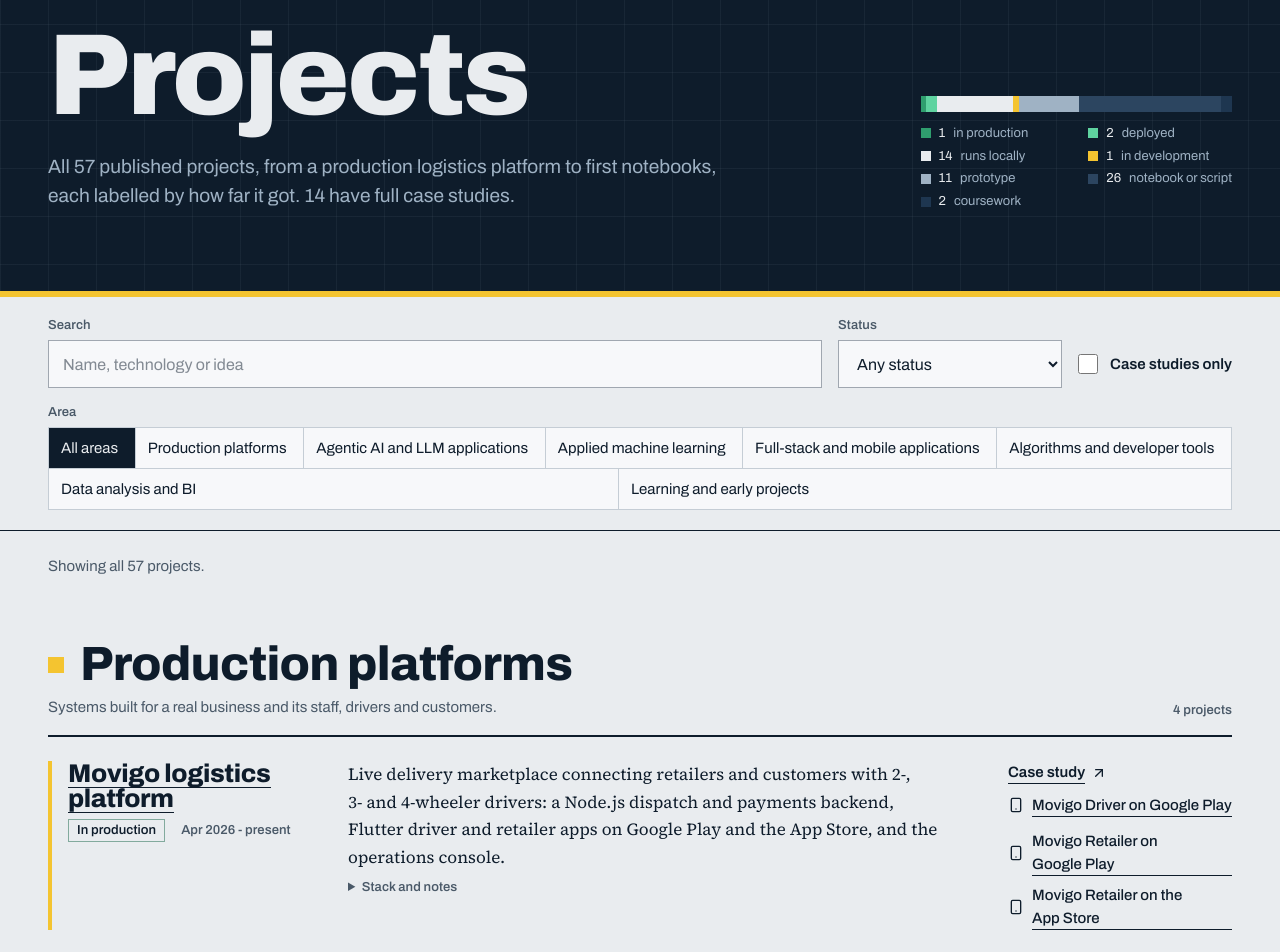
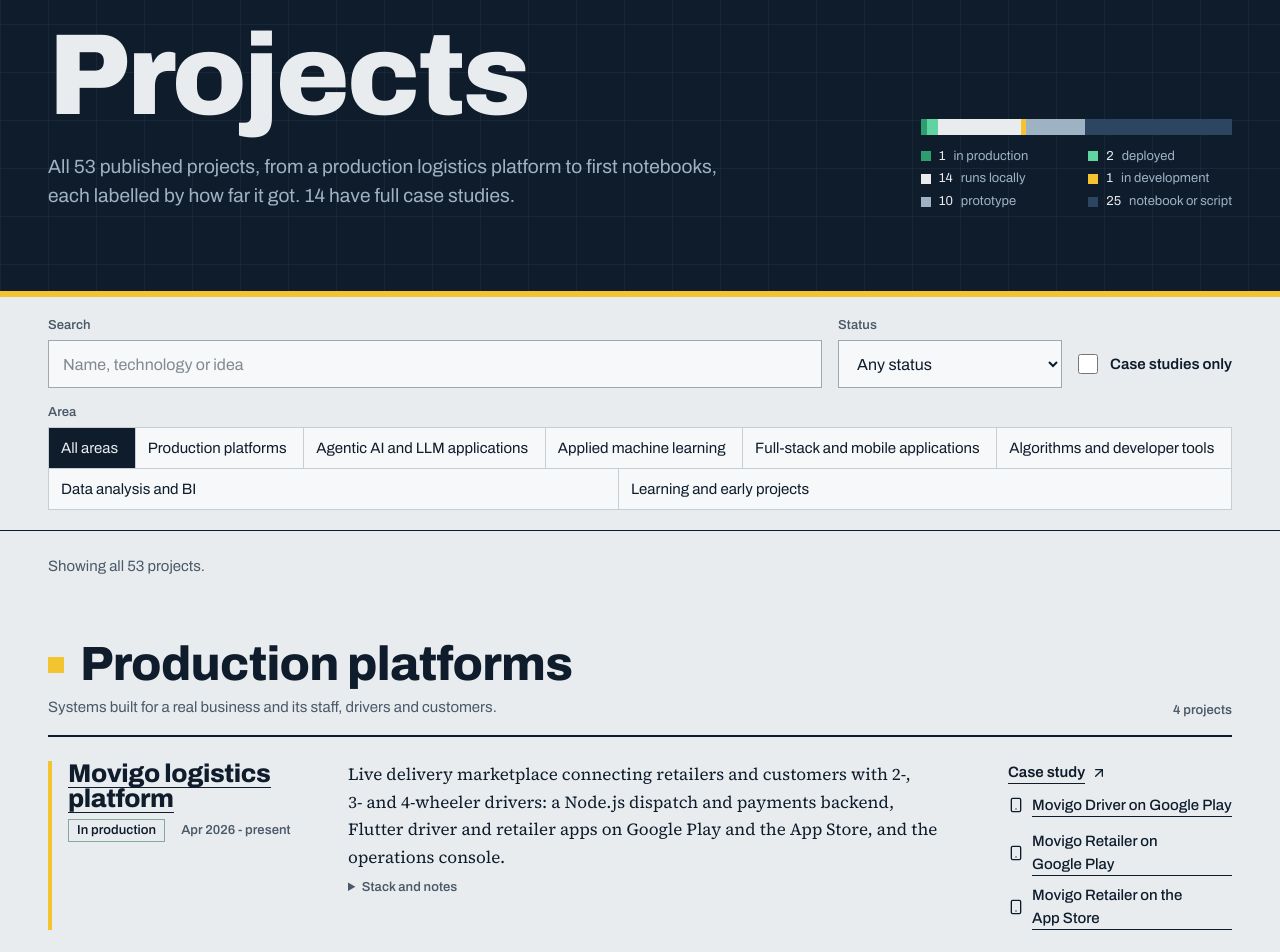
Before and after one commit to Mokshitsharma/Portfolio, a React (Vite) app: page /projects in a window 1280 px wide. Shown: the part 120-1072 px from the top of the page. Built offline with nearby package versions, Linux system fonts and the light colour scheme.

Commit message:
Apply content decisions: drop hidden projects, hide employer repo links, new availability line

```diff
--- a/src/data/profile.ts
+++ b/src/data/profile.ts
@@ -12,7 +12,7 @@ export const profile = {
   currentOrg: 'Movigo Innovations Pvt. Ltd.',
   currentOrgShort: 'Movigo',
   location: 'Indore, India',
-  availability: 'Open to full-time roles, remote or in Indore',
+  availability: 'Available for internships and full-time roles, remote, hybrid or on-site in India',
   email: 'mokshitsharmalaptop@gmail.com',
   github: 'https://github.com/Mokshitsharma',
   linkedin: 'https://www.linkedin.com/in/mokshit-sharma-75b5ab305/',
--- a/src/data/projects.ts
+++ b/src/data/projects.ts
@@ -45,18 +45,18 @@ export const projects: Project[] = [
     id: 'P07', slug: 'fieldops-ai', name: 'FieldOps', category: 'production', maturity: 'prototype', period: 'May 2026',
     summary: 'Workforce platform for a field team of about 20: GPS attendance from an Android foreground service, driver and retailer onboarding, call logs, HR records and a points engine whose weights live in the database.',
     stack: ['TypeScript', 'Express', 'Sequelize', 'MariaDB', 'Socket.io', 'Next.js', 'Flutter'],
-    links: [gh('Fieldops-ai')], caseStudy: true,
+    links: [], linkNote: 'Built for Movigo. The code stays private until the company agrees to publish it.', caseStudy: true,
   },
   {
     id: 'P08', slug: 'movigo-broadcast', name: 'Movigo Broadcast', category: 'production', maturity: 'working', period: 'Sep 2026',
     summary: 'Campaign tool for sending one message with an image to a contact list: upload CSV or XLSX, map the phone and name columns, send.',
-    stack: ['Node.js', 'Express', 'JavaScript'], links: [gh('Whatsapp_bulk_sender_automation')],
+    stack: ['Node.js', 'Express', 'JavaScript'], links: [], linkNote: 'Built for Movigo. The code stays private until the company agrees to publish it.',
   },
   {
     id: 'P09', slug: 'hyperlocal-marketplace', name: 'Hyperlocal Marketplace', category: 'production', maturity: 'working', period: 'Sep 2026',
     summary: 'Customers order from local Indore shops and riders deliver in about 30 minutes. The order state machine survives races, payment webhooks and server restarts.',
     stack: ['Node.js', 'Express', 'PostgreSQL', 'Drizzle', 'Socket.io', 'React', 'Next.js', 'TypeScript'],
-    links: [gh('Marketplace_app')], tests: '52 backend tests in the repository (counted, not run for this site).', caseStudy: true,
+    links: [], linkNote: 'Built for Movigo. The code stays private until the company agrees to publish it.', tests: '52 backend tests in the repository (counted, not run for this site).', caseStudy: true,
   },
 
   // Agents
@@ -109,7 +109,7 @@ export const projects: Project[] = [
     id: 'P17', slug: 'cricxai', name: 'CricXAI', category: 'ml', maturity: 'working', period: 'Aug 2026',
     summary: 'Recommends what to bowl next in an ODI, with dismissal probability, likely dismissal type, expected runs and SHAP reasons. Trained on 1.36 million real deliveries with leakage-safe features.',
     stack: ['Python', 'LightGBM', 'SHAP', 'FastAPI', 'Parquet', 'Docker', 'GitHub Actions'],
-    links: [gh('CricXAI')], tests: '71 pytest tests.', relation: 'Replaced the earlier cricket-strategy-ai pipeline.', caseStudy: true, featured: true,
+    links: [gh('CricXAI')], tests: '71 pytest tests.', relation: 'Replaced cricket-strategy-ai, an earlier pipeline that scraped ball-by-ball commentary and extracted shot type and bowling intent with NLP rules; its interface was never built.', caseStudy: true, featured: true,
   },
   {
     id: 'P18', slug: 'sensei-ai', name: 'Sensei AI', category: 'ml', maturity: 'working', period: 'Feb-Sep 2026',
@@ -145,11 +145,6 @@ export const projects: Project[] = [
     summary: 'Measures how market events moved a stock: event-window returns, volatility and news sentiment on a dark Plotly dashboard.',
     stack: ['Python', 'Streamlit', 'Plotly', 'yfinance', 'NLTK'], links: [gh('Finsight_Smart_Stock_Event_Impact_Analyzer')],
     linkNote: 'The Streamlit demo currently asks for a sign-in, so it is not linked.',
-  },
-  {
-    id: 'P65', slug: 'cricket-strategy-ai', name: 'cricket-strategy-ai', category: 'ml', maturity: 'prototype', period: 'Apr 2026',
-    summary: 'Scrapes ball-by-ball commentary and extracts shot type and bowling intent with NLP rules. The data and NLP stages work; the API and interface were never built.',
-    stack: ['Python', 'NLP', 'scikit-learn'], links: [], relation: 'Superseded by CricXAI.',
   },
   {
     id: 'P28', slug: 'credit-card-default', name: 'Credit card default', category: 'ml', maturity: 'notebook', period: 'Oct 2025',
@@ -321,19 +316,6 @@ export const projects: Project[] = [
     id: 'P38', slug: 'digit-classifier', name: 'Handwritten digit classifier', category: 'learning', maturity: 'notebook', period: 'Feb 2025',
     summary: 'An SVM on scikit-learn’s digits dataset with visualised predictions.', stack: ['Python', 'scikit-learn'], links: [],
   },
-  {
-    id: 'P60', slug: 'matrix-tool', name: 'Matrix tool', category: 'learning', maturity: 'notebook', period: '2025',
-    summary: 'Command-line matrix operations with NumPy.', stack: ['Python', 'NumPy'], links: [gh('python_projects')],
-  },
-  {
-    id: 'P67', slug: 'ml-coursework', name: 'Machine learning coursework', category: 'learning', maturity: 'coursework', period: '2026',
-    summary: 'Sixteen topics from my semester VII machine learning course at DAVV, from regression to PAC learning, each with theory notebooks and worked programs.',
-    stack: ['Python', 'scikit-learn', 'Jupyter'], links: [],
-  },
-  {
-    id: 'P68', slug: 'python-exercises', name: 'Python exercises', category: 'learning', maturity: 'coursework', period: 'Oct 2025',
-    summary: 'Worked exercises on control flow and functions.', stack: ['Python', 'Jupyter'], links: [],
-  },
 ];
 
 export const projectBySlug = (slug: string) => projects.find((p) => p.slug === slug);
```
